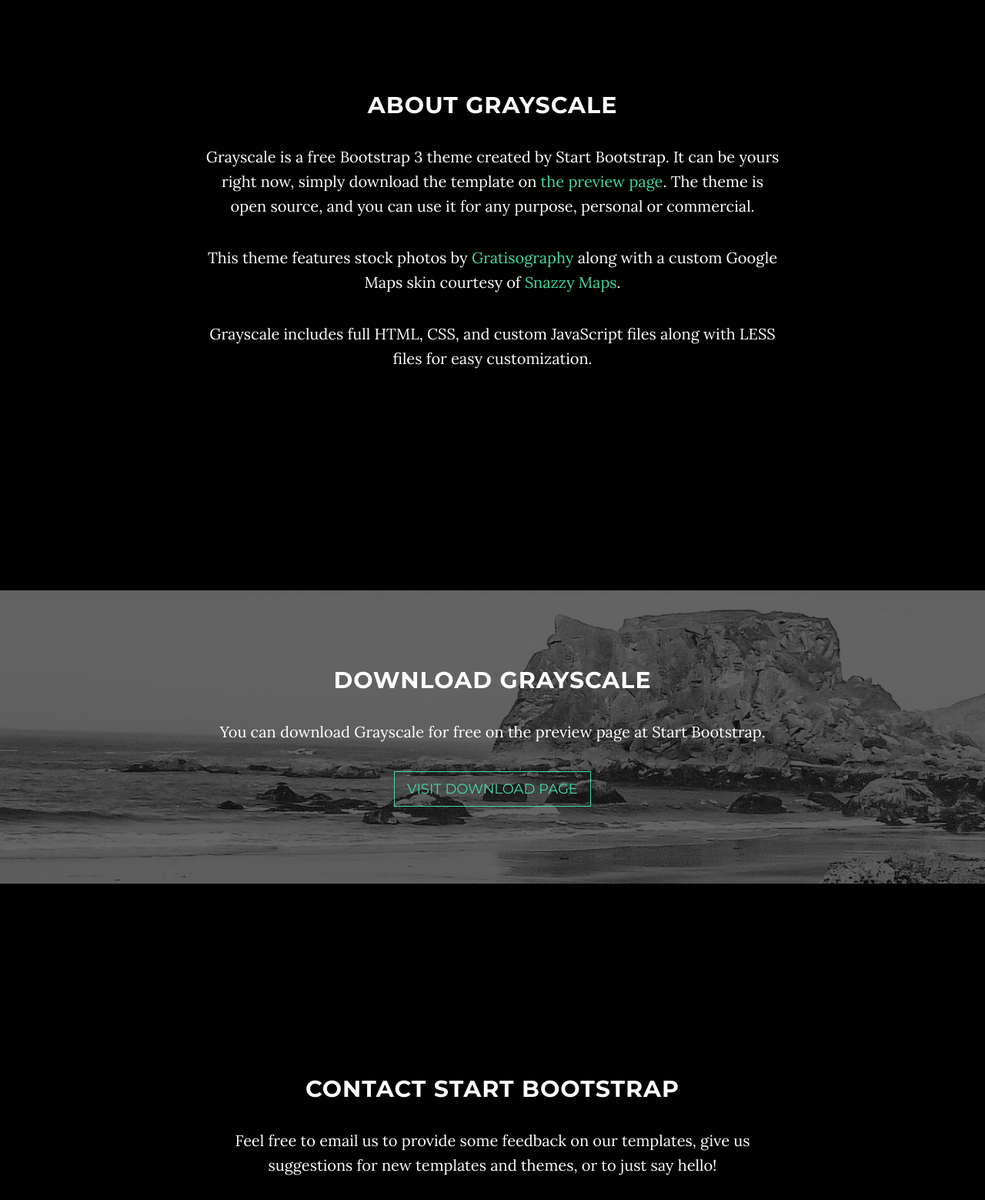
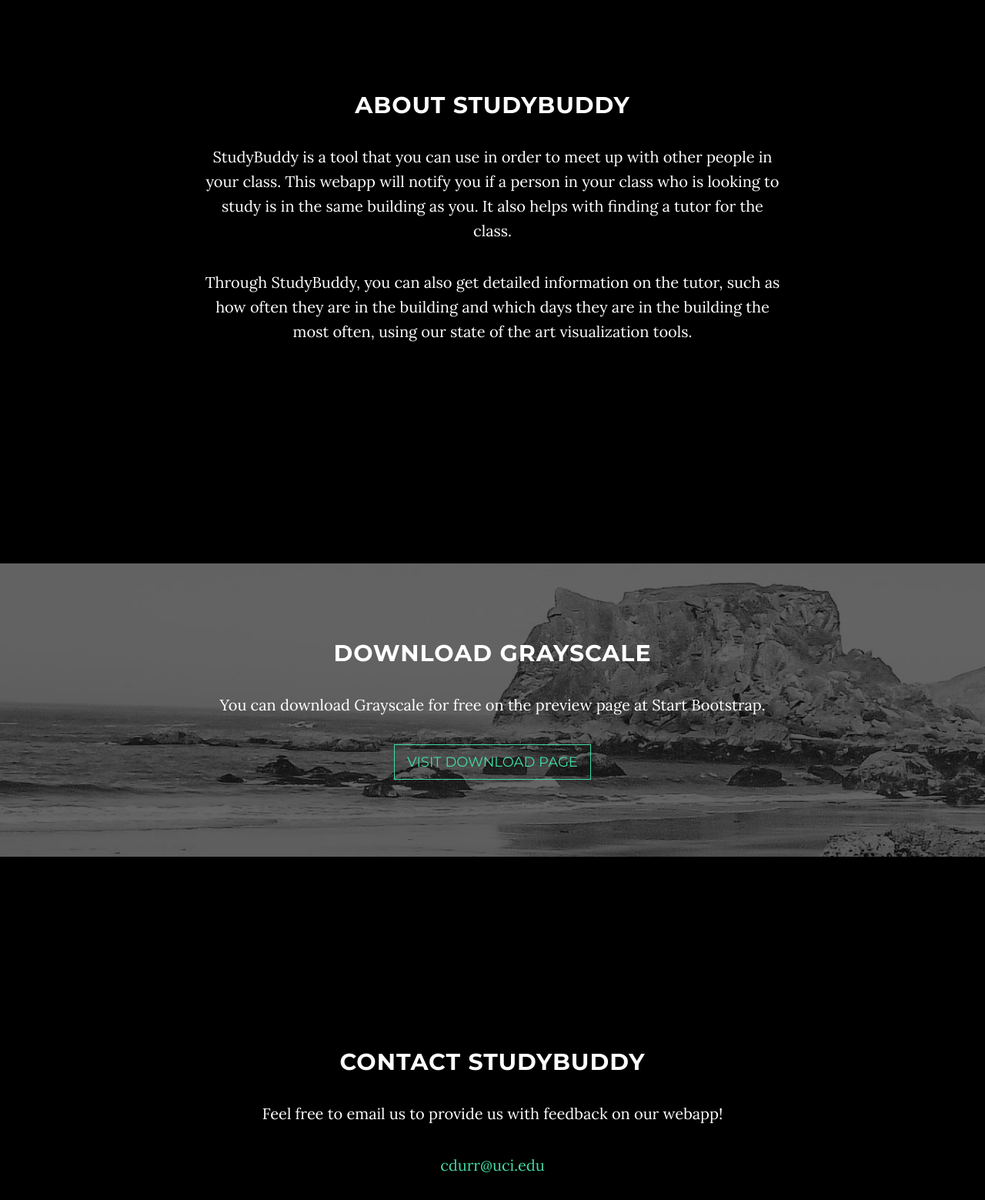
Before and after one commit to christopherdurr/hackathonTippers, a website: page docs/index.html in a window 1280 px wide. Shown: the part 930-2489 px from the top of the page at 77% size. Drawn offline with nearby package versions, Linux system fonts and the light colour scheme; some packages are replaced by stand-ins of ours.

Commit message:
Update index.html

```diff
--- a/docs/index.html
+++ b/docs/index.html
@@ -56,10 +56,10 @@
                         <a class="page-scroll" href="#about">About</a>
                     </li>
                     <li>
-                        <a class="page-scroll" href="#download">What's the Point</a>
+                        <a class="page-scroll" href="#download">Register</a>
                     </li>
                     <li>
-                        <a class="page-scroll" href="#contact">Register</a>
+                        <a class="page-scroll" href="#contact">Contact</a>
                     </li>
                 </ul>
             </div>
@@ -90,10 +90,9 @@
     <section id="about" class="container content-section text-center">
         <div class="row">
             <div class="col-lg-8 col-lg-offset-2">
-                <h2>About Grayscale</h2>
-                <p>Grayscale is a free Bootstrap 3 theme created by Start Bootstrap. It can be yours right now, simply download the template on <a href="http://startbootstrap.com/template-overviews/grayscale/">the preview page</a>. The theme is open source, and you can use it for any purpose, personal or commercial.</p>
-                <p>This theme features stock photos by <a href="http://gratisography.com/">Gratisography</a> along with a custom Google Maps skin courtesy of <a href="http://snazzymaps.com/">Snazzy Maps</a>.</p>
-                <p>Grayscale includes full HTML, CSS, and custom JavaScript files along with LESS files for easy customization.</p>
+                <h2>About StudyBuddy</h2>
+                <p>StudyBuddy is a tool that you can use in order to meet up with other people in your class. This webapp will notify you if a person in your class who is looking to study is in the same building as you. It also helps with finding a tutor for the class.</p>
+                <p>Through StudyBuddy, you can also get detailed information on the tutor, such as how often they are in the building and which days they are in the building the most often, using our state of the art visualization tools.</p>
             </div>
         </div>
     </section>
@@ -115,16 +114,16 @@
     <section id="contact" class="container content-section text-center">
         <div class="row">
             <div class="col-lg-8 col-lg-offset-2">
-                <h2>Contact Start Bootstrap</h2>
-                <p>Feel free to email us to provide some feedback on our templates, give us suggestions for new templates and themes, or to just say hello!</p>
-                <p><a href="mailto:feedback@startbootstrap.com">feedback@startbootstrap.com</a>
+                <h2>Contact StudyBuddy</h2>
+                <p>Feel free to email us to provide us with feedback on our webapp!</p>
+                <p><a href="mailto:cdurr@uci.edu">cdurr@uci.edu</a>
                 </p>
                 <ul class="list-inline banner-social-buttons">
                     <li>
                         <a href="https://twitter.com/SBootstrap" class="btn btn-default btn-lg"><i class="fa fa-twitter fa-fw"></i> <span class="network-name">Twitter</span></a>
                     </li>
                     <li>
-                        <a href="https://github.com/IronSummitMedia/startbootstrap" class="btn btn-default btn-lg"><i class="fa fa-github fa-fw"></i> <span class="network-name">Github</span></a>
+                        <a href="https://github.com/christopherdurr/hackathonTippers" class="btn btn-default btn-lg"><i class="fa fa-github fa-fw"></i> <span class="network-name">Github</span></a>
                     </li>
                     <li>
                         <a href="https://plus.google.com/+Startbootstrap/posts" class="btn btn-default btn-lg"><i class="fa fa-google-plus fa-fw"></i> <span class="network-name">Google+</span></a>
```
